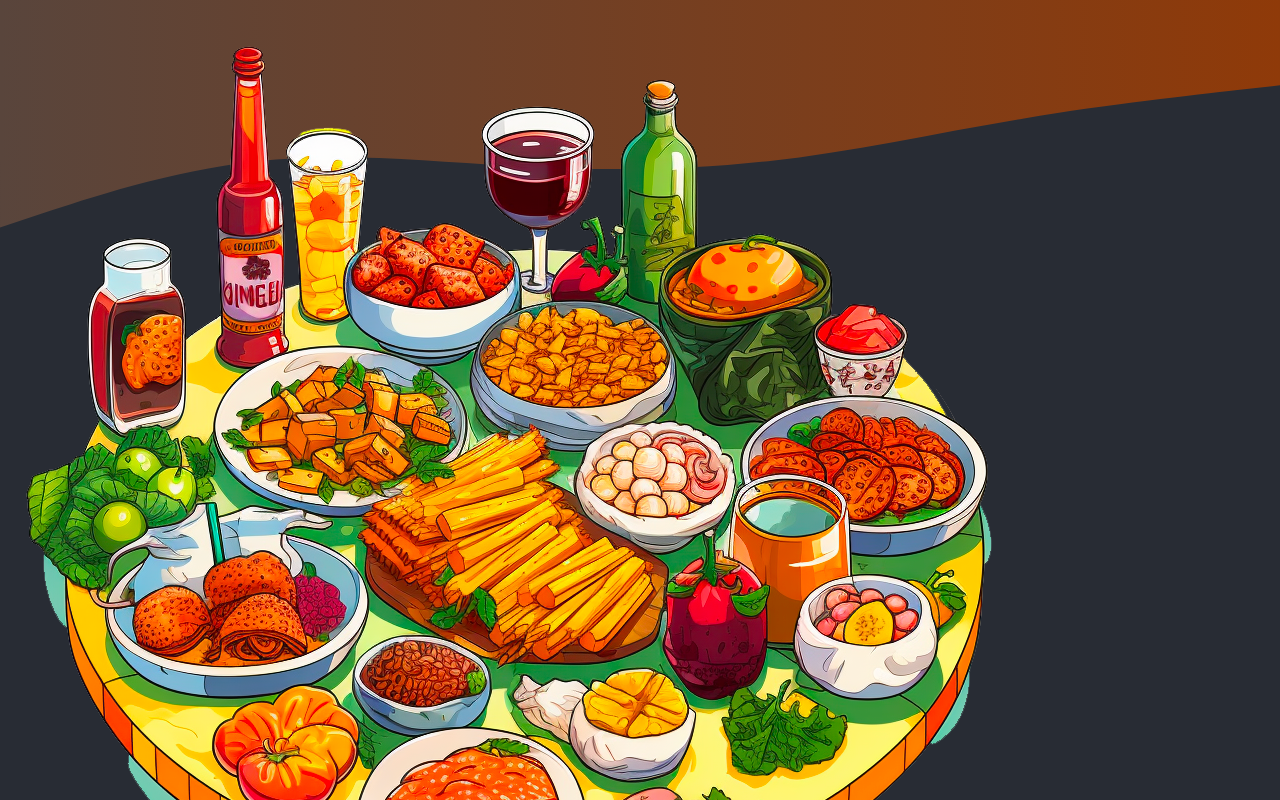
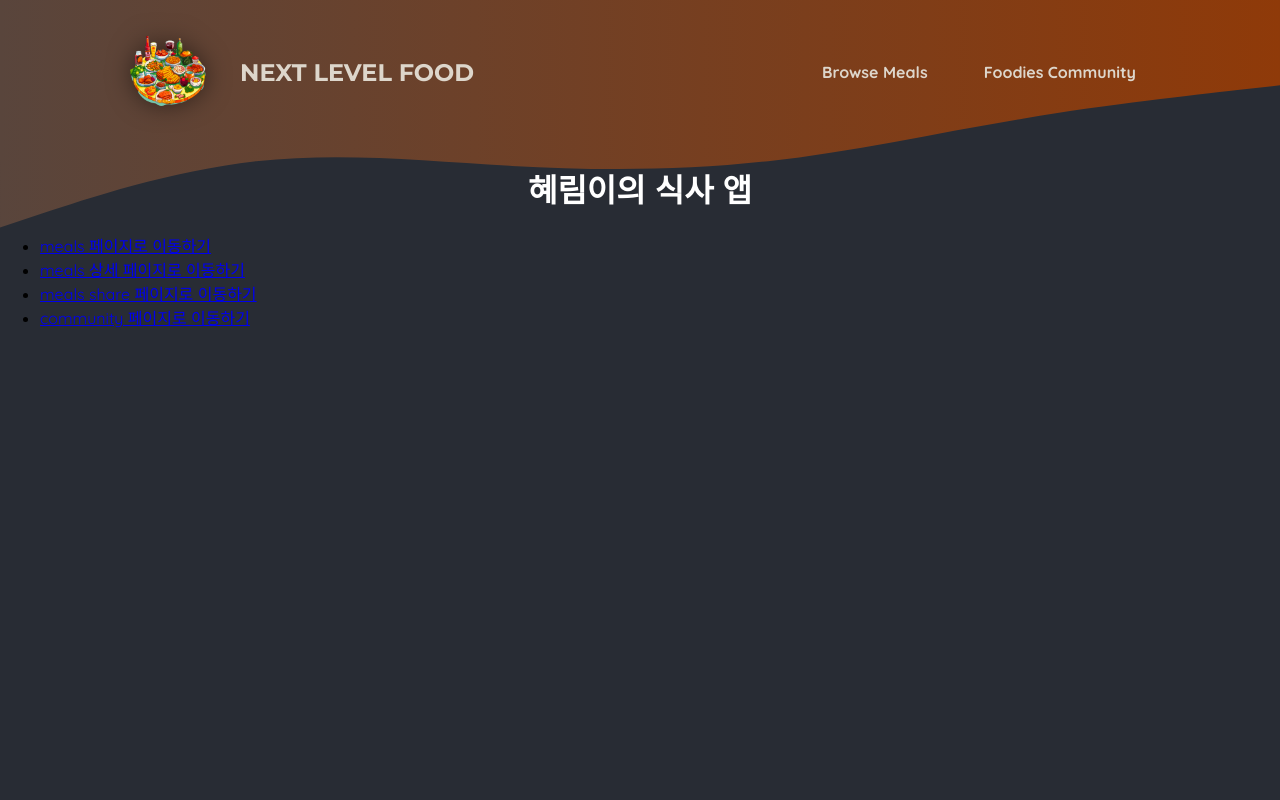
Before and after one commit to HyerimKimm/udemy-next-practice, a Next.js app: page / in a window 1280 px wide. Shown: the top 800 px of the page. Built offline with nearby package versions, Linux system fonts and the light colour scheme.

Commit message:
Feat: CSS module 을 이용해서 Header Component CSS 작성 / 적용

```diff
--- a/components/main-header.js
+++ b/components/main-header.js
@@ -1,15 +1,16 @@
 import Link from "next/link";
 import logoImg from "@/assets/logo.png";
+import classes from "./main-header.module.css";
 
 export default function MainHeader() {
   return (
-    <header>
-      <Link href={`/`}>
+    <header className={classes.header}>
+      <Link href={`/`} className={classes.logo}>
         <img src={logoImg.src} alt="A plate with food on it" />
         Next Level Food
       </Link>
 
-      <nav>
+      <nav className={classes.nav}>
         <ul>
           <li>
             <Link href={`/meals`}>Browse Meals</Link>
--- /dev/null
+++ b/components/main-header.module.css
@@ -0,0 +1,62 @@
+.header {
+  display: flex;
+  justify-content: space-between;
+  align-items: center;
+  padding: 2rem 1rem;
+}
+
+@media (min-width: 768px) {
+  .header {
+    padding: 2rem 10%;
+  }
+}
+
+.nav ul {
+  list-style: none;
+  margin: 0;
+  padding: 0;
+  display: flex;
+  gap: 1.5rem;
+}
+
+.nav a {
+  text-decoration: none;
+  color: #ddd6cb;
+  font-weight: bold;
+  padding: 0.5rem 1rem;
+  border-radius: 0.5rem;
+}
+
+.nav a:hover .nav a:active {
+  background: linear-gradient(90deg, #ff8a05, #f9b331);
+  background-clip: text;
+  -webkit-background-clip: text;
+  -webkit-text-fill-color: transparent;
+}
+
+.active {
+  background: linear-gradient(90deg, #ff8a05, #f9b331);
+  background-clip: text;
+  -webkit-background-clip: text;
+  -webkit-text-fill-color: transparent;
+}
+
+.logo {
+  display: flex;
+  align-items: center;
+  justify-content: center;
+  gap: 2rem;
+  text-decoration: none;
+  color: #ddd6cb;
+  font-weight: bold;
+  font-family: "Montserrat", sans-serif;
+  text-transform: uppercase;
+  font-size: 1.5rem;
+}
+
+.logo img {
+  width: 5rem;
+  height: 5rem;
+  object-fit: contain;
+  filter: drop-shadow(0 0 0.75rem rgba(0, 0, 0, 0.5));
+}
```
